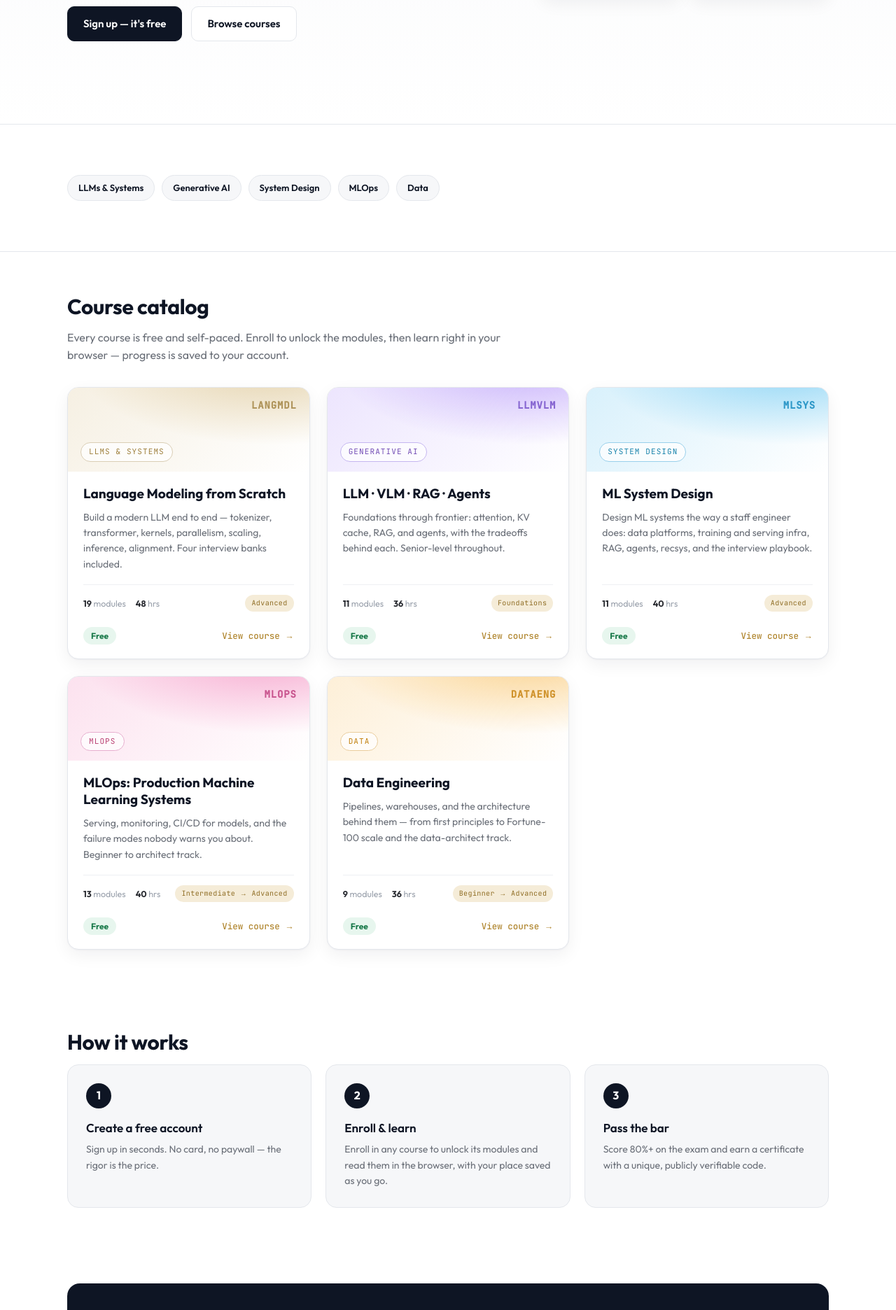
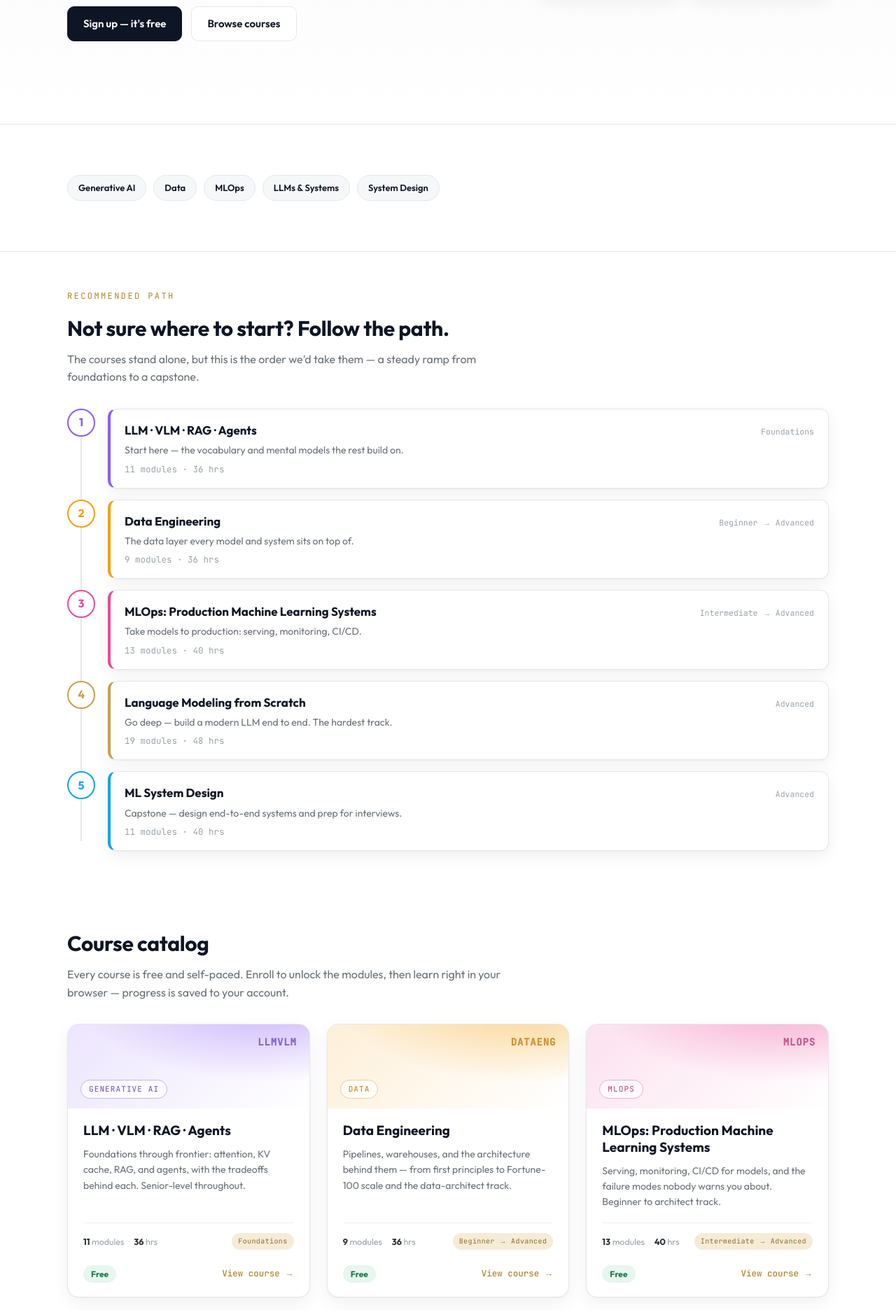
Before and after one commit to humzaahmad906/applied-ml-academy, a Flask app: page / in a window 1280 px wide. Shown: the part 489-2361 px from the top of the page at 70% size. Run offline with Flask 3, Linux system fonts and the light colour scheme; some libraries are stand-ins or nearby versions.

Commit message:
Add a recommended learning path
Order the five courses into a difficulty ramp (Foundations → Data →
MLOps → Language Modeling → ML System Design) with a one-line rationale
each, render it as a numbered path on the landing page, and sort the
catalog by that order.

Co-Authored-By: Claude Opus 4.8 (1M context) <noreply@anthropic.com>

```diff
--- a/app.py
+++ b/app.py
@@ -108,6 +108,7 @@ COURSES = [
      "blurb": "Build a modern LLM end to end — tokenizer, transformer, kernels, "
               "parallelism, scaling, inference, alignment. Four interview banks included.",
      "hours": "48", "level": "Advanced", "tag": "LLMs & Systems", "accent": "#c6a04e",
+     "order": 4, "path_note": "Go deep — build a modern LLM end to end. The hardest track.",
      "slug": "language-modeling",
      "outcomes": ["Implement a BPE tokenizer, transformer, and training loop from scratch",
                   "Reason about FLOPs, memory, and parallelism for real training runs",
@@ -118,6 +119,7 @@ COURSES = [
      "blurb": "Foundations through frontier: attention, KV cache, RAG, and agents, "
               "with the tradeoffs behind each. Senior-level throughout.",
      "hours": "36", "level": "Foundations", "tag": "Generative AI", "accent": "#8b5cf6",
+     "order": 1, "path_note": "Start here — the vocabulary and mental models the rest build on.",
      "slug": "vlm-guide",
      "outcomes": ["Explain attention, KV cache, and modern decoder design",
                   "Design retrieval-augmented generation pipelines",
@@ -127,6 +129,7 @@ COURSES = [
      "blurb": "Design ML systems the way a staff engineer does: data platforms, "
               "training and serving infra, RAG, agents, recsys, and the interview playbook.",
      "hours": "40", "level": "Advanced", "tag": "System Design", "accent": "#0ea5e9",
+     "order": 5, "path_note": "Capstone — design end-to-end systems and prep for interviews.",
      "slug": "ml-system-design",
      "outcomes": ["Frame any ML system-design interview with a repeatable structure",
                   "Design feature platforms and training/serving infrastructure",
@@ -136,6 +139,7 @@ COURSES = [
      "blurb": "Serving, monitoring, CI/CD for models, and the failure modes nobody "
               "warns you about. Beginner to architect track.",
      "hours": "40", "level": "Intermediate → Advanced", "tag": "MLOps", "accent": "#ec4899",
+     "order": 3, "path_note": "Take models to production: serving, monitoring, CI/CD.",
      "slug": "mlops",
      "outcomes": ["Serve, monitor, and version models in production",
                   "Build CI/CD pipelines for ML",
@@ -145,6 +149,7 @@ COURSES = [
      "blurb": "Pipelines, warehouses, and the architecture behind them — from first "
               "principles to Fortune-100 scale and the data-architect track.",
      "hours": "36", "level": "Beginner → Advanced", "tag": "Data", "accent": "#f59e0b",
+     "order": 2, "path_note": "The data layer every model and system sits on top of.",
      "slug": "data-engineering",
      "outcomes": ["Build reliable batch and streaming data pipelines",
                   "Model data warehouses and lakehouses",
@@ -250,7 +255,8 @@ def mint_code(course, year):
 # ---------------------------------------------------------------- public
 @app.route("/")
 def index():
-    cards = [course_view(c["slug"]) for c in COURSES]
+    cards = sorted((course_view(c["slug"]) for c in COURSES),
+                   key=lambda c: c["order"])
     total_modules = sum(c["module_count"] for c in cards)
     return render_template("index.html", courses=cards,
                            total_modules=total_modules)
--- a/static/css/site.css
+++ b/static/css/site.css
@@ -77,6 +77,23 @@ section{padding:54px 0}
   color:var(--gold);margin-bottom:12px}
 h2.section{font-size:30px;font-weight:700;letter-spacing:-.01em;color:var(--ink);margin-bottom:8px}
 .lead{color:var(--muted);max-width:640px;margin-bottom:32px;font-size:16px}
+
+/* recommended path */
+.path{list-style:none;position:relative;margin:0;padding:0}
+.path::before{content:"";position:absolute;left:19px;top:14px;bottom:14px;width:2px;background:var(--line)}
+.path-step{position:relative;display:flex;gap:18px;align-items:stretch;padding:0 0 16px}
+.path-step:last-child{padding-bottom:0}
+.ps-num{flex:0 0 40px;width:40px;height:40px;border-radius:50%;background:#fff;
+  border:2px solid var(--accent,var(--gold));color:var(--accent,var(--gold));font-weight:700;
+  display:flex;align-items:center;justify-content:center;font-size:16px;z-index:1}
+.ps-body{flex:1;background:#fff;border:1px solid var(--line);border-left:4px solid var(--accent,var(--gold));
+  border-radius:12px;padding:16px 20px;color:var(--txt);box-shadow:var(--shadow);transition:.15s}
+.ps-body:hover{box-shadow:var(--shadow-lg);transform:translateX(2px);color:var(--txt)}
+.ps-head{display:flex;justify-content:space-between;align-items:baseline;gap:12px}
+.ps-head h3{font-size:17px;font-weight:700;color:var(--ink)}
+.ps-lvl{font-size:11.5px;color:var(--faint);white-space:nowrap;font-family:'JetBrains Mono'}
+.ps-body p{color:var(--muted);font-size:14px;margin:4px 0 6px}
+.ps-meta{font-size:12.5px;color:var(--faint);font-family:'JetBrains Mono'}
 
 /* course catalog */
 .courses{display:grid;grid-template-columns:repeat(auto-fill,minmax(300px,1fr));gap:24px}
--- a/templates/index.html
+++ b/templates/index.html
@@ -37,6 +37,28 @@
 </section>
 
 <div class="wrap">
+  <section id="path">
+    <div class="eyebrow">Recommended path</div>
+    <h2 class="section">Not sure where to start? Follow the path.</h2>
+    <p class="lead">The courses stand alone, but this is the order we'd take them —
+       a steady ramp from foundations to a capstone.</p>
+    <ol class="path">
+      {% for c in courses %}
+      <li class="path-step" style="--accent:{{ c.accent }}">
+        <span class="ps-num">{{ c.order }}</span>
+        <a class="ps-body" href="{{ url_for('course_detail', slug=c.slug) }}">
+          <div class="ps-head">
+            <h3>{{ c.title }}</h3>
+            <span class="ps-lvl">{{ c.level }}</span>
+          </div>
+          <p>{{ c.path_note }}</p>
+          <div class="ps-meta">{{ c.module_count }} modules · {{ c.hours }} hrs</div>
+        </a>
+      </li>
+      {% endfor %}
+    </ol>
+  </section>
+
   <section id="courses">
     <h2 class="section">Course catalog</h2>
     <p class="lead">Every course is free and self-paced. Enroll to unlock the modules,
```
